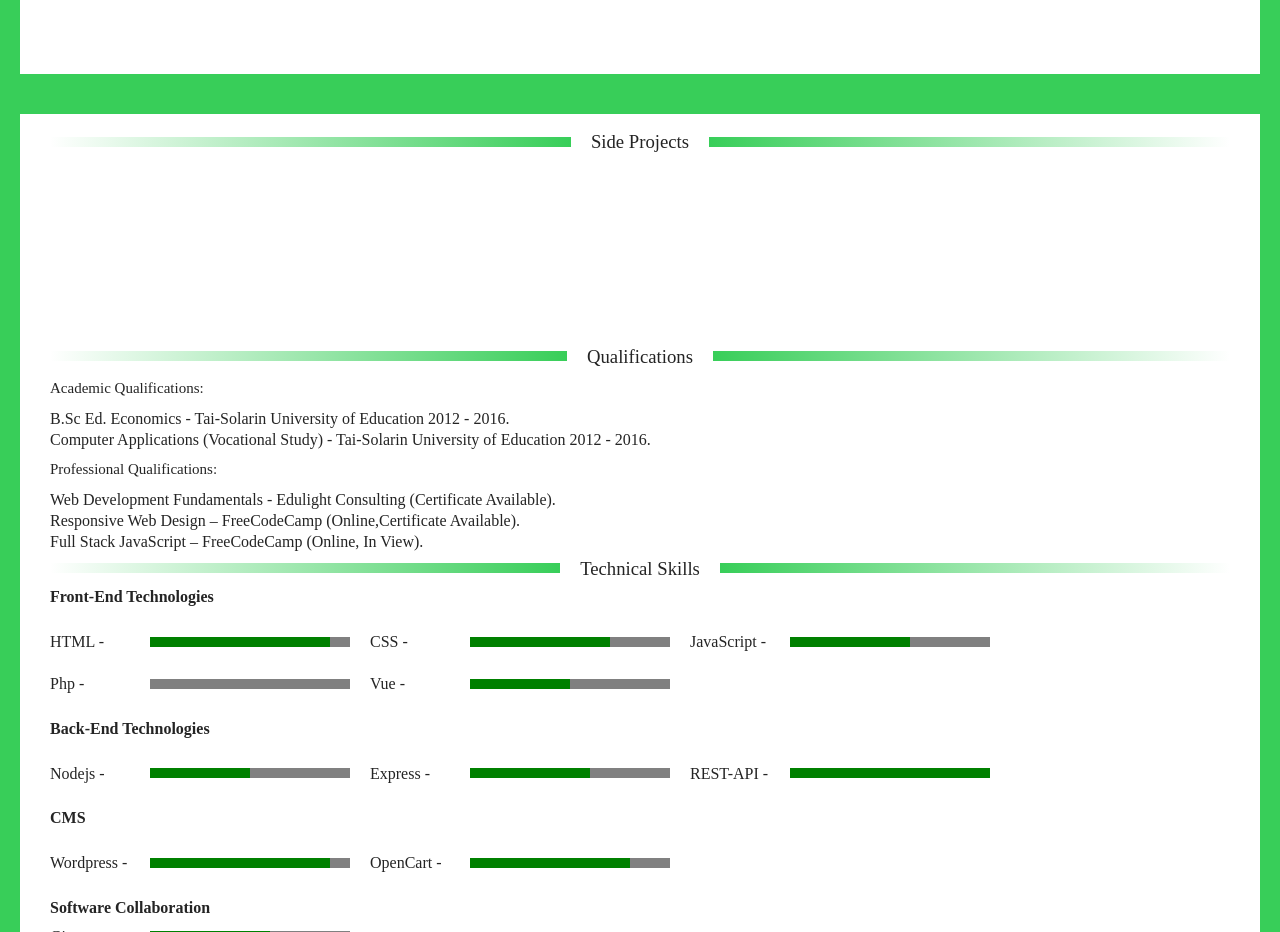
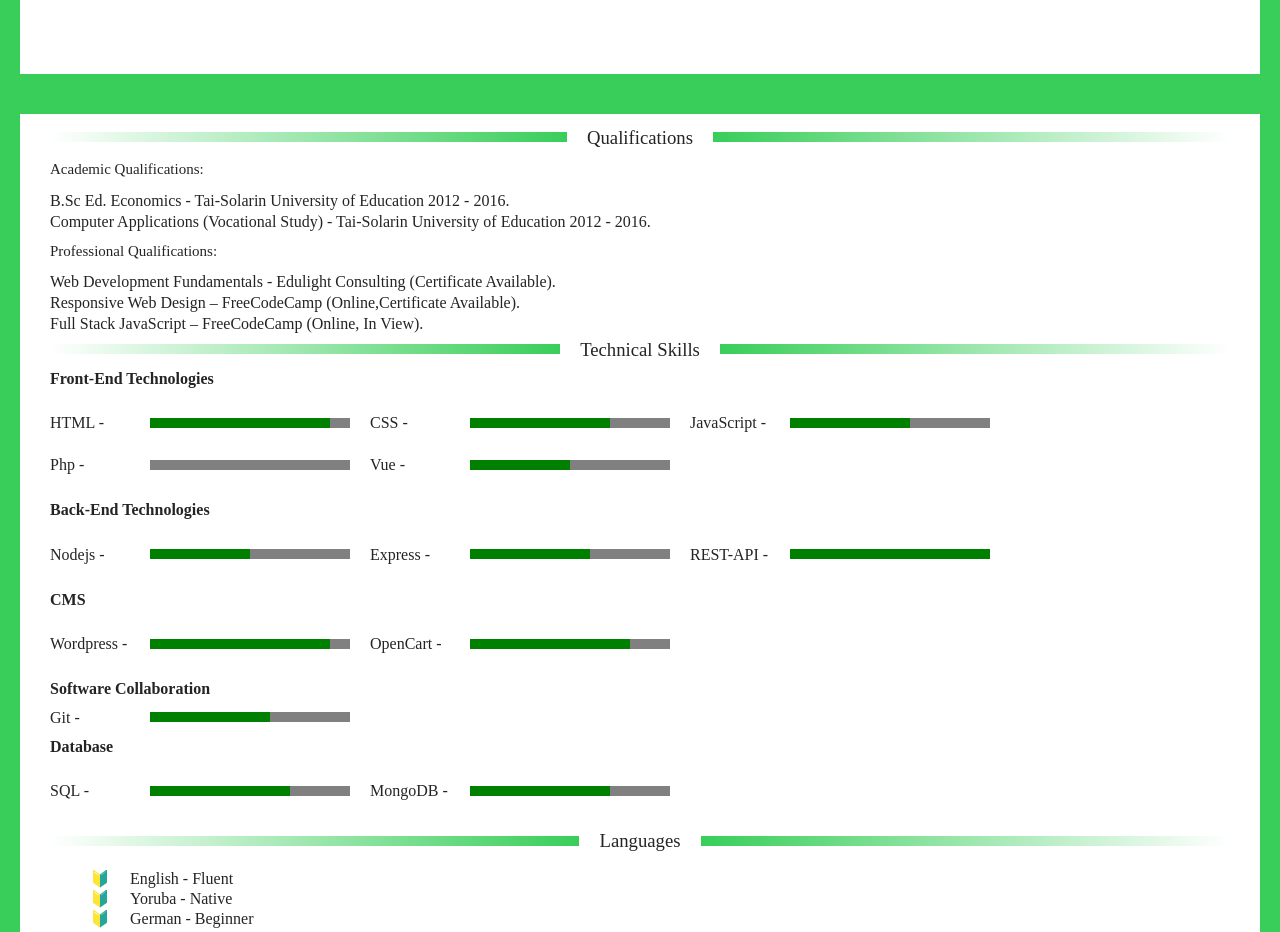
Before and after one commit to AbidemiT/Tiamiyu-Sikiru-Abidemi-s-CV, a plain HTML site: page index.html in a window 1280 px wide. Shown: the part 1020-1952 px from the top of the page. Drawn offline with Linux system fonts and the light colour scheme.

Commit message:
made some deletions

```diff
--- a/index.html
+++ b/index.html
@@ -68,10 +68,6 @@
       </section>
     </div>
     <hr />
-    <div class="side-projects">
-      <h3>Side Projects</h3>
-    </div>
-
     <div class="education">
       <h3>Qualifications</h3>
       <h5>Academic Qualifications:</h5>
```
